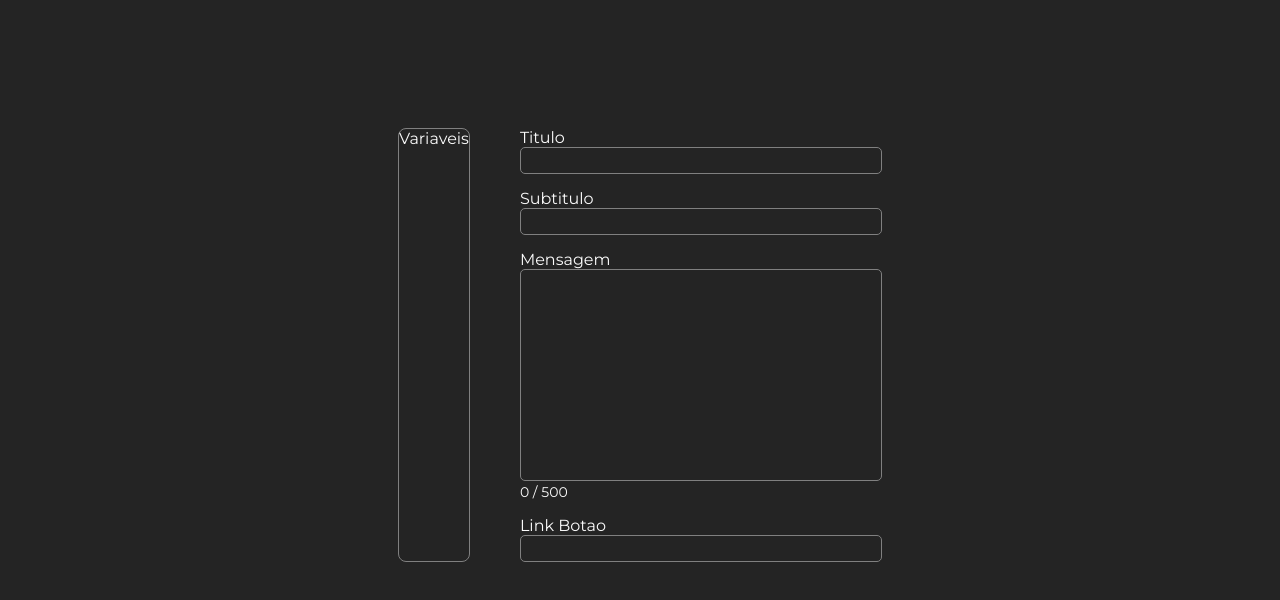
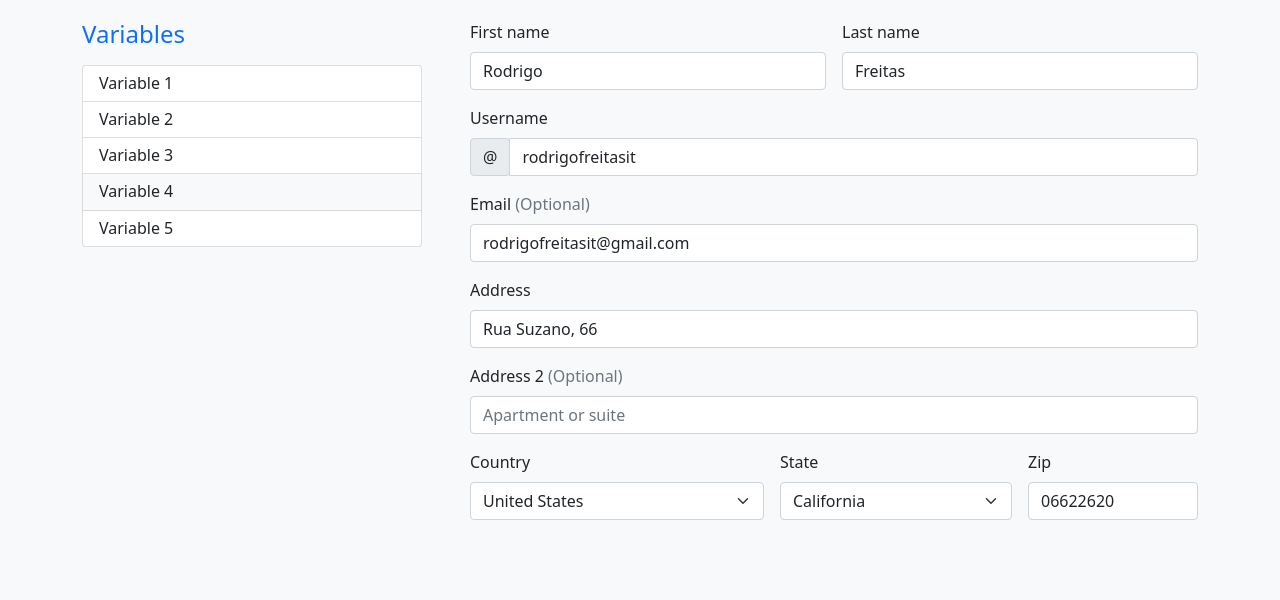
Before and after one commit to rodrigofreitasit/custom-mktCloud, a plain HTML site: page index.html in a window 1280 px wide. Drawn offline with nearby package versions, Linux system fonts and the light colour scheme.

Commit message:
update index and config.json

```diff
--- a/index.html
+++ b/index.html
@@ -9,8 +9,36 @@
     />
     <meta http-equiv="Access-Control-Allow-Origin" content="*" />
     <title>Custom Journey Builder Activity</title>
-    <link rel="stylesheet" href="style.css">
-    <link href="https://fonts.googleapis.com/css2?family=Montserrat:wght@100;400;500;700&display=swap" rel="stylesheet">
+    <style>
+      .container {
+        max-width: 900px;
+        margin-top: 20px;
+      }
+      .bd-placeholder-img {
+        font-size: 1.125rem;
+        text-anchor: middle;
+        -webkit-user-select: none;
+        -moz-user-select: none;
+        user-select: none;
+      }
+
+      @media (min-width: 768px) {
+        .bd-placeholder-img-lg {
+          font-size: 3.5rem;
+        }
+      }
+    </style>
+    <link
+      href="https://cdn.jsdelivr.net/npm/bootstrap@5.1.3/dist/css/bootstrap.min.css"
+      rel="stylesheet"
+      integrity="sha384-1BmE4kWBq78iYhFldvKuhfTAU6auU8tT94WrHftjDbrCEXSU1oBoqyl2QvZ6jIW3"
+      crossorigin="anonymous"
+    />
+
+    <link
+      rel="canonical"
+      href="https://getbootstrap.com/docs/5.1/examples/checkout/"
+    />
     <!-- Jquery -->
     <script
       src="https://code.jquery.com/jquery-3.4.1.min.js"
@@ -19,32 +47,153 @@
     ></script>
   </head>
 
-  <body class="bg" style="background-color: #242424">
-    <section class="wrapper-all">
-      <div style="text-align: center;border: 0.5px solid gray;border-radius: 8px;">
-        <label for="listaVariaveis">Variaveis</label>
-        <ul class="listaVariaveis" id="listaVariaveis">
-        </u>
-      </div>
-      <div class="form-notification">
-        <label for="inputTitle">Titulo</label>
-        <input type="text" name="inputTitle" id="inputTitle">
+  <body class="bg-light">
+    <div class="container">
+      <main>
+        <div class="row g-5">
+          <div class="col-md-7 col-lg-8 order-md-last">
+            <div class="row g-3">
+              <div class="col-sm-6">
+                <label for="firstName" class="form-label">First name</label>
+                <input
+                  type="text"
+                  class="form-control"
+                  id="firstName"
+                  placeholder=""
+                  value="Rodrigo"
+                  required
+                />
+              </div>
 
-        <label for="inputSubTitle">Subtitulo</label>
-        <input type="text" name="inputSubTitle" id="inputSubTitle">
+              <div class="col-sm-6">
+                <label for="lastName" class="form-label">Last name</label>
+                <input
+                  type="text"
+                  class="form-control"
+                  id="lastName"
+                  placeholder=""
+                  value="Freitas"
+                  required
+                />
+              </div>
 
-        <label for="inputMsg">Mensagem</label>
-        <textarea name="inputMsg" id="inputMsg" rows="15" cols="70" maxlength="500"></textarea>
-        <div id="the-count">
-          <span id="current">0</span>
-          <span id="maximum">/ 500</span>
+              <div class="col-12">
+                <label for="username" class="form-label">Username</label>
+                <div class="input-group has-validation">
+                  <span class="input-group-text">@</span>
+                  <input
+                    type="text"
+                    class="form-control"
+                    id="username"
+                    placeholder="Username"
+                    required
+                    value="rodrigofreitasit"
+                  />
+                </div>
+              </div>
+
+              <div class="col-12">
+                <label for="email" class="form-label"
+                  >Email <span class="text-muted">(Optional)</span></label
+                >
+                <input
+                  type="email"
+                  class="form-control"
+                  id="email"
+                  placeholder="you@example.com"
+                  value="rodrigofreitasit@gmail.com"
+                />
+              </div>
+
+              <div class="col-12">
+                <label for="address" class="form-label">Address</label>
+                <input
+                  type="text"
+                  class="form-control"
+                  id="address"
+                  placeholder="1234 Main St"
+                  required
+                  value="Rua Suzano, 66"
+                />
+              </div>
+
+              <div class="col-12">
+                <label for="address2" class="form-label"
+                  >Address 2 <span class="text-muted">(Optional)</span></label
+                >
+                <input
+                  type="text"
+                  class="form-control"
+                  id="address2"
+                  placeholder="Apartment or suite"
+                />
+              </div>
+
+              <div class="col-md-5">
+                <label for="country" class="form-label">Country</label>
+                <select class="form-select" id="country" required>
+                  <option value="">Choose...</option>
+                  <option selected>United States</option>
+                </select>
+              </div>
+
+              <div class="col-md-4">
+                <label for="state" class="form-label">State</label>
+                <select class="form-select" id="state" required>
+                  <option value="">Choose...</option>
+                  <option selected>California</option>
+                </select>
+              </div>
+
+              <div class="col-md-3">
+                <label for="zip" class="form-label">Zip</label>
+                <input
+                  type="text"
+                  class="form-control"
+                  id="zip"
+                  placeholder=""
+                  required
+                  value="06622620"
+                />
+              </div>
+            </div>
+          </div>
+          <!-- variable-section -->
+          <div class="col-md-5 col-lg-4">
+            <h4 class="d-flex justify-content-between align-items-center mb-3">
+              <span class="text-primary">Variables</span>
+            </h4>
+            <ul class="list-group mb-3">
+              <li class="list-group-item d-flex justify-content-between lh-sm">
+                <div>
+                  <h6 class="my-0">Variable 1</h6>
+                </div>
+              </li>
+              <li class="list-group-item d-flex justify-content-between lh-sm">
+                <div>
+                  <h6 class="my-0">Variable 2</h6>
+                </div>
+              </li>
+              <li class="list-group-item d-flex justify-content-between lh-sm">
+                <div>
+                  <h6 class="my-0">Variable 3</h6>
+                </div>
+              </li>
+              <li
+                class="list-group-item d-flex justify-content-between bg-light"
+              >
+                <div>
+                  <h6 class="my-0">Variable 4</h6>
+                </div>
+              </li>
+              <li class="list-group-item d-flex justify-content-between">
+                <h6 class="my-0">Variable 5</h6>
+              </li>
+            </ul>
+          </div>
         </div>
-
-        <label for="inputCtaText">Link Botao</label>
-        <input type="text" name="inputCtaText" id="inputCtaText">
-
-      </div>
-    </section>
+      </main>
+    </div>
     <!-- Postmonger -->
     <script src="postmonger.js"></script>
     <!-- Custom Activity JavaScript-->
```
Also changed, not shown: config.json (+5 -5 lines).
